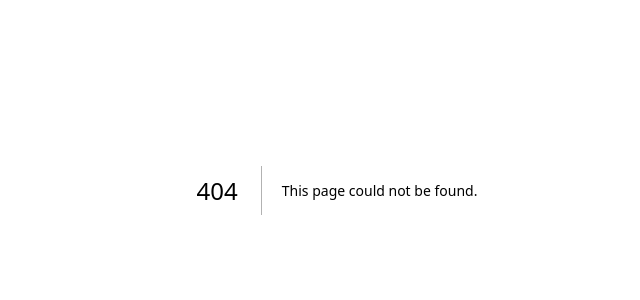
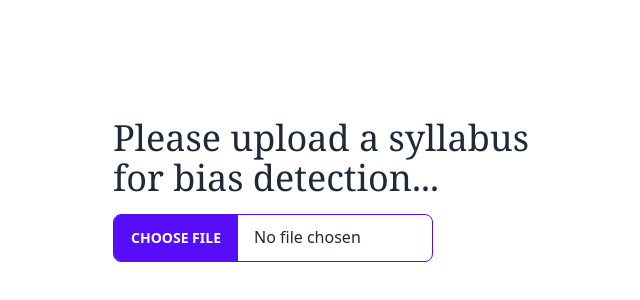
Before and after one commit to justisabelll/syllaScan, a Next.js app: page /DocUploadPage in a window 1280 px wide. Before the commit this address had no page. Shown: the part 210-510 px from the top of the page, without its empty margins (303-943 px from the left). Built offline with nearby package versions, Linux system fonts and the light colour scheme.

Commit message:
basic page structure

```diff
--- /dev/null
+++ b/src/pages/DocUploadPage.tsx
@@ -0,0 +1,15 @@
+export default function DocUploadPage(){
+    return(
+        <main>
+            <div className="hero min-h-screen bg-secondary-400">
+            <div className="hero-content text-left ">
+                <div className="max-w-md">
+                <h1 className="text-4xl font-serif">Please upload a syllabus for bias detection...</h1>
+                <input type="file" className="mt-4 file-input file-input-bordered w-full file-input-primary max-w-xs" />
+            </div>
+            </div>
+            </div>
+            <h1></h1>
+        </main>
+    )
+}
```
